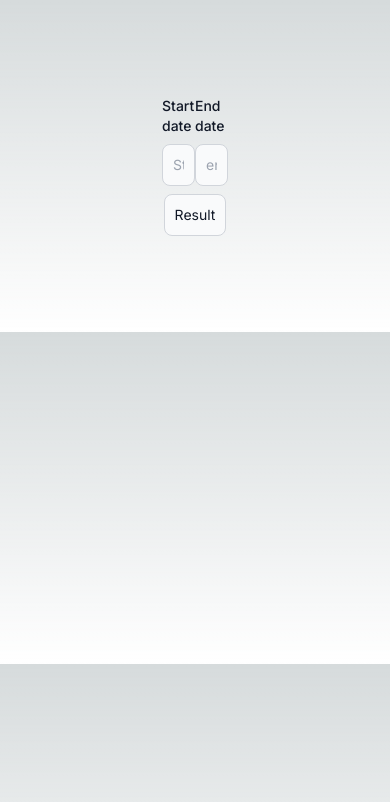
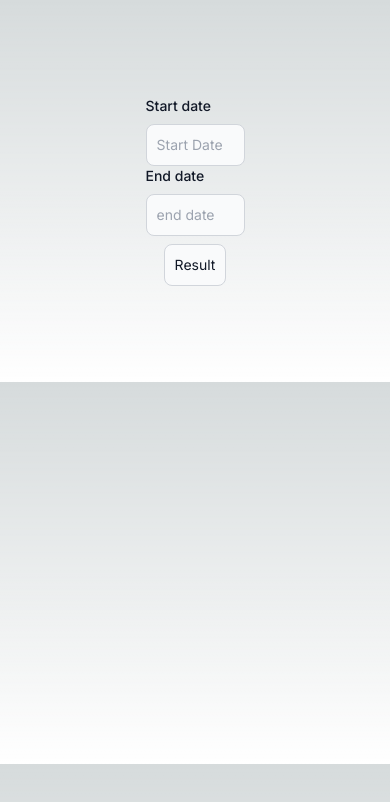
Before and after one commit to EduardoPetrini/dates-diff, a Next.js app: page / in a window 390 px wide. Shown: the top 802 px of the page. Built offline with nearby package versions, Linux system fonts and the light colour scheme.

Commit message:
chore: initialize states; responsive

```diff
--- a/app/components/end.tsx
+++ b/app/components/end.tsx
@@ -5,7 +5,7 @@ declare type EndProps = {
 };
 
 export default function End({ updateEnd }: EndProps) {
-  const [end, setEnd] = useState<string>();
+  const [end, setEnd] = useState<string>('');
 
   const changed = (value: string) => {
     setEnd(value);
--- a/app/components/result.tsx
+++ b/app/components/result.tsx
@@ -100,6 +100,8 @@ export default function Result({ start, end }: ResultProps) {
     let y = Math.round(mo / 12);
     text = `${y}y:` + text;
     setResult(text);
+
+    return () => setResult('Result')
   }, [start, end]);
 
   return (
--- a/app/main.tsx
+++ b/app/main.tsx
@@ -1,4 +1,3 @@
-
 'use client';
 
 import Start from './components/start';
@@ -7,17 +6,17 @@ import Result from './components/result';
 import { useState } from 'react';
 
 export default function Main() {
-  const [start, setStart] = useState<string>();
-  const [end, setEnd] = useState<string>();
+  const [start, setStart] = useState<string>('');
+  const [end, setEnd] = useState<string>('');
 
   return (
     <main className="flex flex-col items-center justify-between p-24">
-      <div className="input-container flex justify-between w-2/6">
-        <Start updateStart={setStart}/>
-        <End updateEnd={setEnd}/>
+      <div className="input-container block w-3/6 lg:flex lg:justify-between">
+        <Start updateStart={setStart} />
+        <End updateEnd={setEnd} />
       </div>
       <div className="output-container">
-        <Result start={start} end={end}/>
+        <Result start={start} end={end} />
       </div>
     </main>
   );
```
